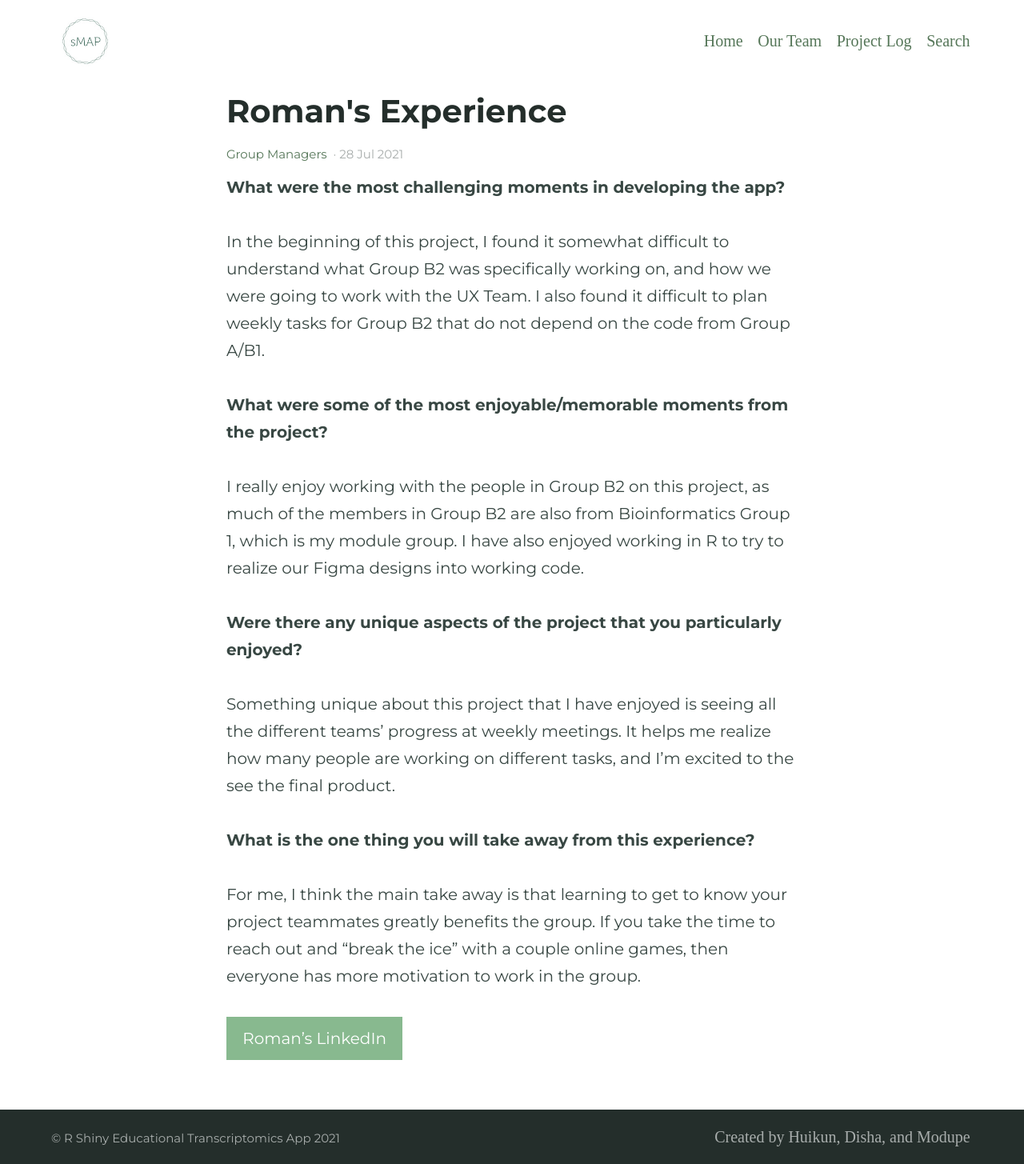
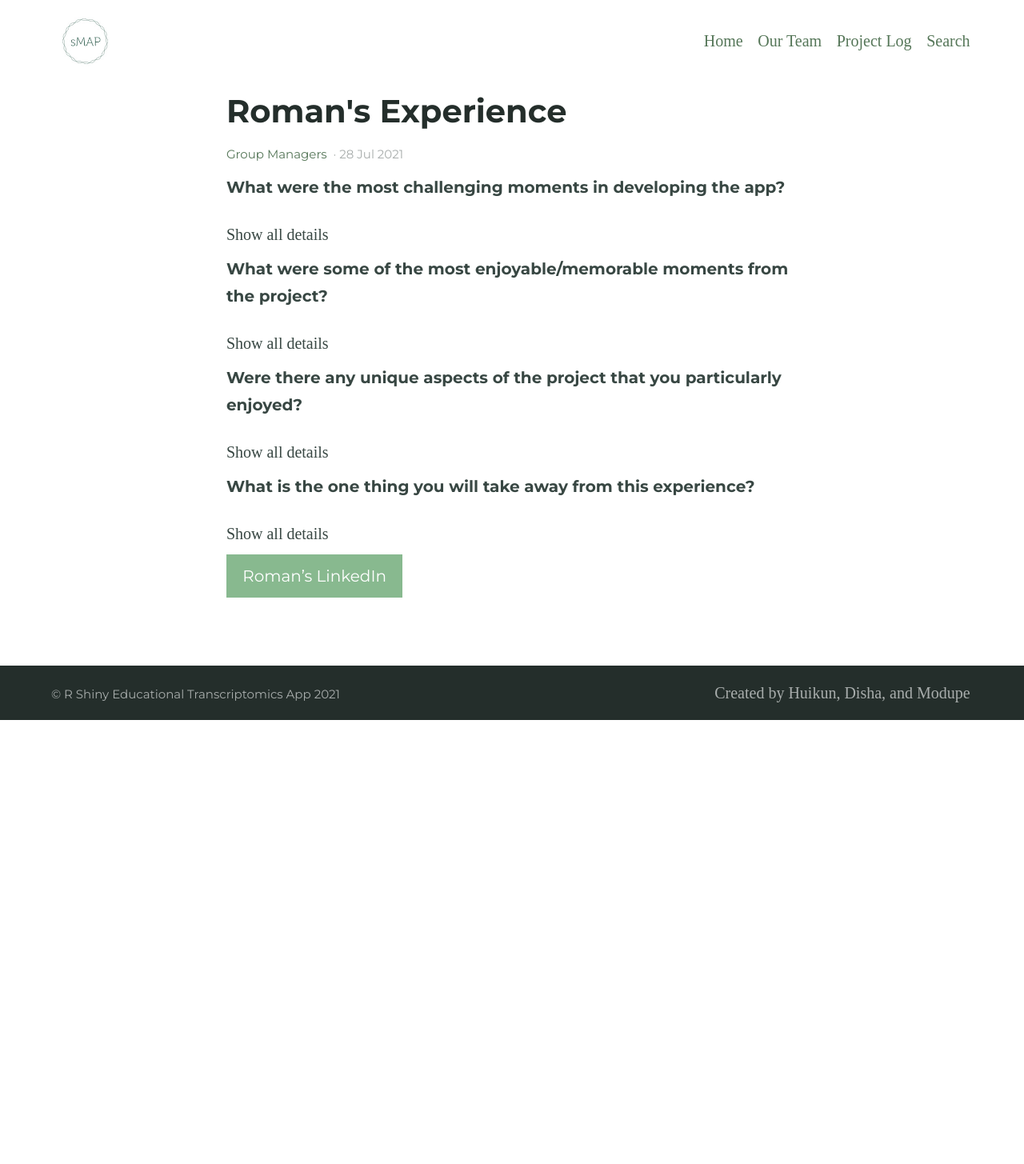
Before and after one commit to BI-STEM-Away/sMAP_dev, a Jekyll site: the page built from _posts/2021-07-28-Romans-blog.md, in a window 1280 px wide. Shown: the whole page at 80% size. Built offline with Jekyll 4.4.1, drawn with Linux system fonts in a browser that asks for light colours; after the commit the page ends 900 px from its top, so only the background shows below that.

Commit message:
Update 2021-07-28-Romans-blog.md

```diff
--- a/_posts/2021-07-28-Romans-blog.md
+++ b/_posts/2021-07-28-Romans-blog.md
@@ -7,19 +7,39 @@ excerpt: |
 ---
 
 **What were the most challenging moments in developing the app?**
+<details>
+  <summary>Show all details</summary>
 
+<p>
 In the beginning of this project, I found it somewhat difficult to understand what Group B2 was specifically working on, and how we were going to work with the UX Team. I also found it difficult to plan weekly tasks for Group B2 that do not depend on the code from Group A/B1.
+</p>
+</details>
 
 **What were some of the most enjoyable/memorable moments from the project?**
+<details>
+  <summary>Show all details</summary>
 
+<p>
 I really enjoy working with the people in Group B2 on this project, as much of the members in Group B2 are also from Bioinformatics Group 1, which is my module group. I have also enjoyed working in R to try to realize our Figma designs into working code.
+</p>
+</details>
 
 **Were there any unique aspects of the project that you particularly enjoyed?**
+<details>
+  <summary>Show all details</summary>
 
+<p>
 Something unique about this project that I have enjoyed is seeing all the different teams’ progress at weekly meetings. It helps me realize how many people are working on different tasks, and I’m excited to the see the final product.
+</p>
+</details>
 
 **What is the one thing you will take away from this experience?**
+<details>
+  <summary>Show all details</summary>
 
+<p>
 For me, I think the main take away is that learning to get to know your project teammates greatly benefits the group. If you take the time to reach out and “break the ice” with a couple online games, then everyone has more motivation to work in the group.
+</p>
+</details>
 
 {% include button.html text="Roman's LinkedIn" link="https://www.linkedin.com/in/roman-h-ramirez/" color="#88B98F" %}
```
